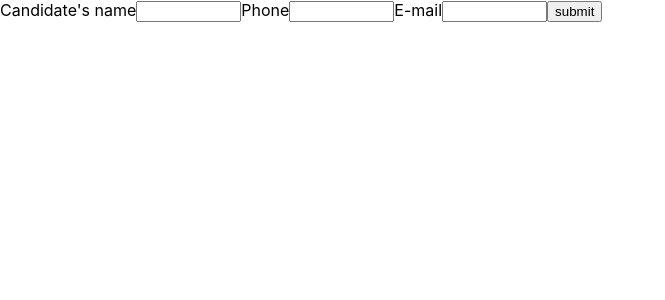
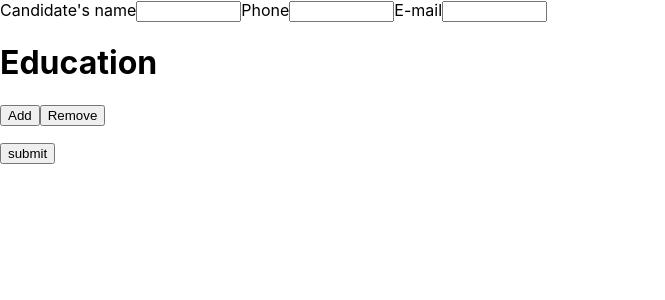
Before and after one commit to wavesinaroom/my_odin_project_cv_application, a React (Create React App) app: page / in a window 1280 px wide. Shown: the top 300 px of the page, without its empty margins (0-665 px from the left). Built offline with nearby package versions, Linux system fonts and the light colour scheme.

Commit message:
[Feature] Add Education section

```diff
--- a/src/App.js
+++ b/src/App.js
@@ -1,5 +1,6 @@
 import {useState} from "react";
 import Module from "./components/module";
+import Section from "./components/section";
 
 
 function App() {
@@ -10,6 +11,7 @@ function App() {
     return(
       <form>
         <Module title="General"/>
+        <Section title="Education"/>
         <input
           type="submit"
           value="submit"
--- a/src/components/section.js
+++ b/src/components/section.js
@@ -1,5 +1,4 @@
 import React, { useState} from "react";
-import Certification from "./certification";
 import Module from "./module";
 import Modules from "./modules";
 
@@ -10,7 +9,7 @@ export default function Section (props){
   function addComponent(title){
     switch(title){
       case "Education":
-        component = <Certification/>;
+        component = <Module title="Certification"/>;
         break;
       case "Work":
         component = <Section title="Experience"/>;
```
